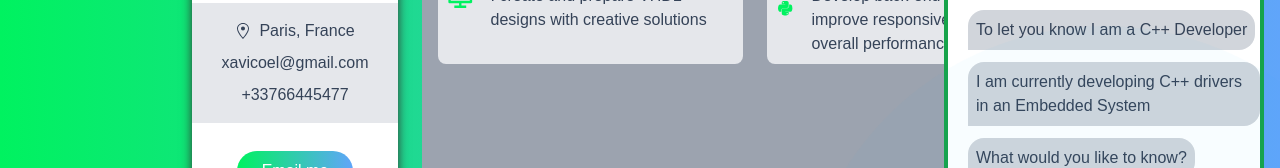
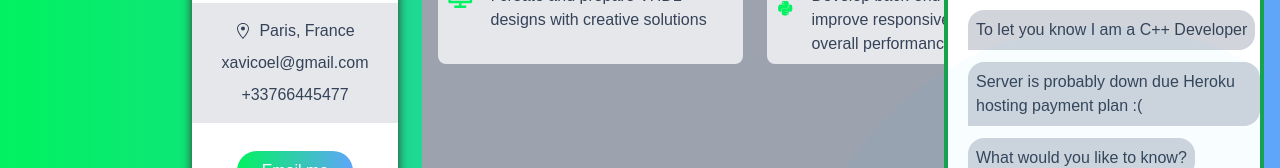
Before and after one commit to xaviSalazar/portfolio, a Next.js app: page / in a window 1280 px wide. Shown: the part 480-648 px from the top of the page. Built offline with nearby package versions, Linux system fonts and the light colour scheme; no server answers.

Commit message:
feat: changed resume and chat text

```diff
--- a/components/Bot.tsx
+++ b/components/Bot.tsx
@@ -9,7 +9,7 @@ var messages = []
 
 messages.push( { name : "bot", message: 'Hi welcome to my Beta version Bot, I am currently testing some NLP knowledge, but I need data!!!'} )
 messages.push( { name : "bot", message: 'To let you know I am a C++ Developer'} )
-messages.push( { name : "bot", message: 'I am currently developing C++ drivers in an Embedded System'} )
+messages.push( { name : "bot", message: 'Server is probably down due Heroku hosting payment plan :('} )
 messages.push( { name : "bot", message: 'What would you like to know?'} )
 
 
```
Also changed, not shown: 1 other file (tests, documents, lock files or other folders).
